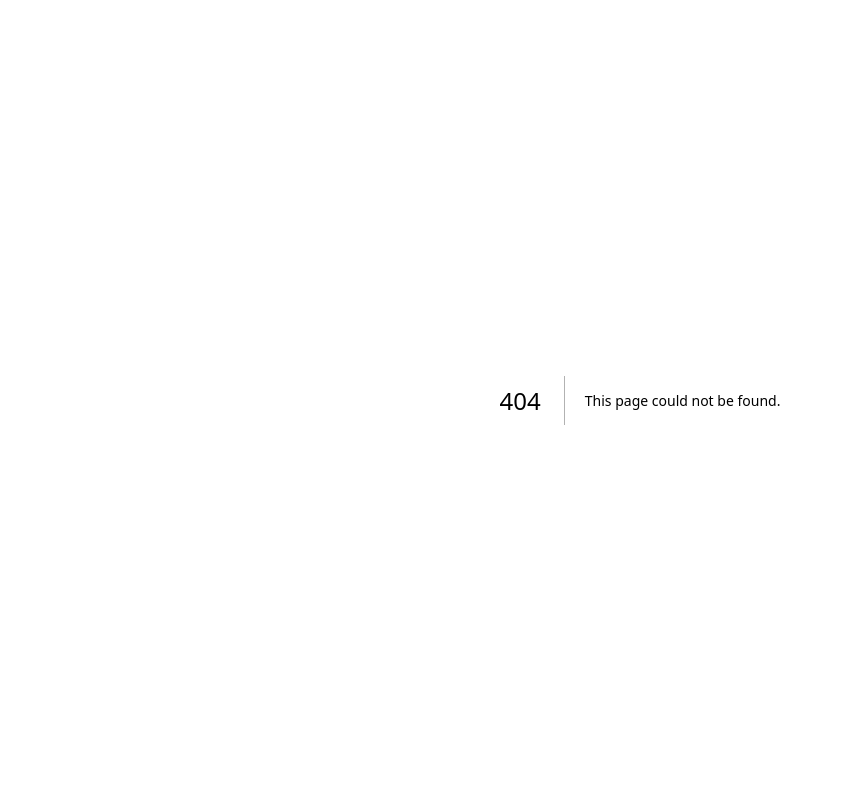
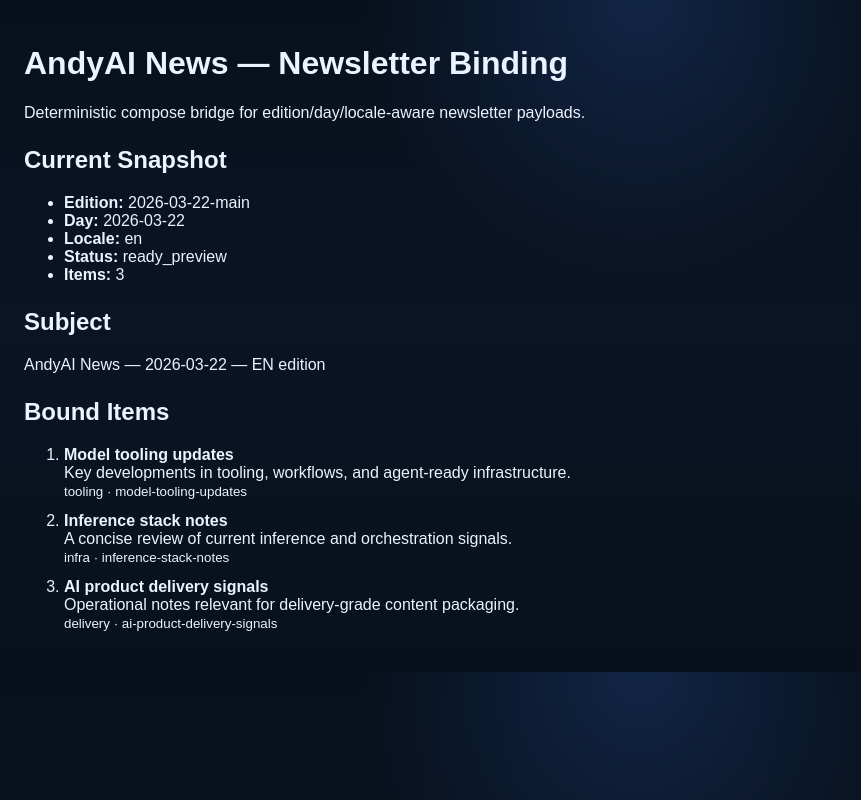
Before and after one commit to kolundzic/andyai-news, a Next.js app: page /admin/newsletter in a window 1280 px wide. Before the commit this address had no page. Shown: the whole page, without its empty margins (0-861 px from the left). Built offline with nearby package versions, Linux system fonts and the light colour scheme.

Commit message:
feat: v1.2.0-d stronger newsletter data binding

```diff
--- /dev/null
+++ b/app/admin/newsletter/page.tsx
@@ -0,0 +1,39 @@
+import snapshot from "@/data/newsletter-binding/newsletter-snapshot.json";
+
+export default function AdminNewsletterPage() {
+  return (
+    <main style={{ padding: 24, fontFamily: "Arial, sans-serif" }}>
+      <h1>AndyAI News — Newsletter Binding</h1>
+      <p>Deterministic compose bridge for edition/day/locale-aware newsletter payloads.</p>
+
+      <section style={{ marginTop: 24 }}>
+        <h2>Current Snapshot</h2>
+        <ul>
+          <li><strong>Edition:</strong> {snapshot.editionId}</li>
+          <li><strong>Day:</strong> {snapshot.day}</li>
+          <li><strong>Locale:</strong> {snapshot.locale}</li>
+          <li><strong>Status:</strong> {snapshot.status}</li>
+          <li><strong>Items:</strong> {snapshot.itemCount}</li>
+        </ul>
+      </section>
+
+      <section style={{ marginTop: 24 }}>
+        <h2>Subject</h2>
+        <p>{snapshot.subject}</p>
+      </section>
+
+      <section style={{ marginTop: 24 }}>
+        <h2>Bound Items</h2>
+        <ol>
+          {snapshot.items.map((item) => (
+            <li key={item.id} style={{ marginBottom: 12 }}>
+              <strong>{item.title}</strong>
+              <div>{item.summary}</div>
+              <small>{item.category} · {item.slug}</small>
+            </li>
+          ))}
+        </ol>
+      </section>
+    </main>
+  );
+}
--- /dev/null
+++ b/app/api/admin/newsletter/route.ts
@@ -0,0 +1,6 @@
+import { NextResponse } from "next/server";
+import snapshot from "@/data/newsletter-binding/newsletter-snapshot.json";
+
+export async function GET() {
+  return NextResponse.json(snapshot);
+}
--- /dev/null
+++ b/data/newsletter-binding/newsletter-snapshot.json
@@ -0,0 +1,38 @@
+{
+  "editionId": "2026-03-22-main",
+  "day": "2026-03-22",
+  "locale": "en",
+  "subject": "AndyAI News — 2026-03-22 — EN edition",
+  "preheader": "Deterministic newsletter compose preview for the day spine.",
+  "heroTitle": "Today in AI",
+  "heroSummary": "A preview-ready newsletter payload bound to the current edition/day/locale spine.",
+  "itemCount": 3,
+  "status": "ready_preview",
+  "items": [
+    {
+      "id": "item_001",
+      "title": "Model tooling updates",
+      "slug": "model-tooling-updates",
+      "summary": "Key developments in tooling, workflows, and agent-ready infrastructure.",
+      "category": "tooling",
+      "published": true
+    },
+    {
+      "id": "item_002",
+      "title": "Inference stack notes",
+      "slug": "inference-stack-notes",
+      "summary": "A concise review of current inference and orchestration signals.",
+      "category": "infra",
+      "published": true
+    },
+    {
+      "id": "item_003",
+      "title": "AI product delivery signals",
+      "slug": "ai-product-delivery-signals",
+      "summary": "Operational notes relevant for delivery-grade content packaging.",
+      "category": "delivery",
+      "published": false
+    }
+  ],
+  "generatedAt": "2026-03-22T09:00:00Z"
+}
```
Also changed, not shown: lib/newsletter-binding/config.ts (added, +10 -0 lines), lib/newsletter-binding/helpers.ts (added, +18 -0 lines), lib/newsletter-binding/types.ts (added, +28 -0 lines), 1 other file (tests, documents, lock files or other folders).
